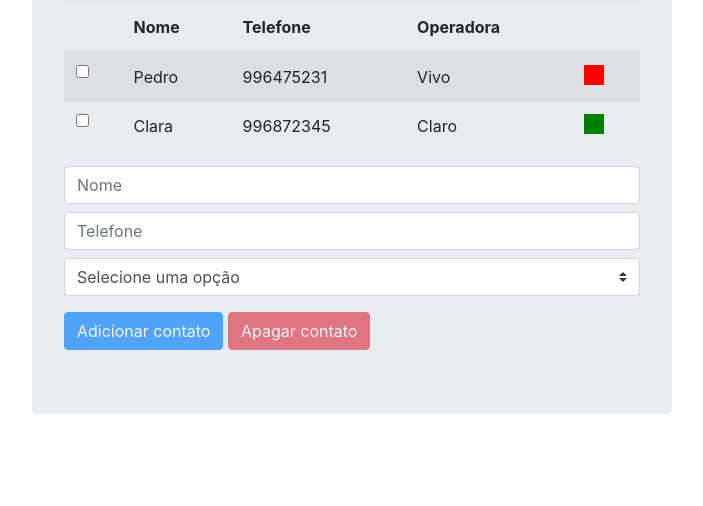
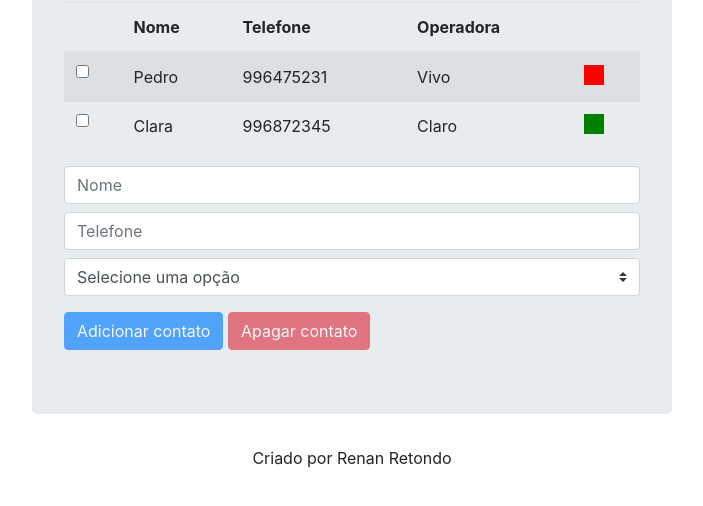
Before and after one commit to rmr93/angularjs-listatelefonica, a website: page index.html in a window 1280 px wide. Shown: the part 166-672 px from the top of the page, without its empty margins (288-991 px from the left). Drawn offline with nearby package versions, Linux system fonts and the light colour scheme.

Commit message:
Diretiva: ngInclude

```diff
--- /dev/null
+++ b/footer.html
@@ -0,0 +1,3 @@
+<div style="width: 100%; text-align: center">
+    Criado por Renan Retondo
+</div>
--- a/index.html
+++ b/index.html
@@ -86,5 +86,16 @@
         <button class="btn btn-primary" ng-click="addContact(contact)" ng-disabled="!contact.name || !contact.phone || !contact.carrier ">Adicionar contato</button>
         <button class="btn btn-danger" ng-click="removeContacts(contacts)" ng-disabled="!isSelectedContacts()">Apagar contato</button>
     </div>
+    <div ng-include="'footer.html'"></div> <!-- Attention: Doesn't work with file protocol -->
 </body>
 </html>
+
+<!--
+    ngOptions:
+        -> labelAndValue for arrayRow in array
+        -> value as label for arrayRow in array
+        -> labelAndValue group by group.value for arrayRow in array
+
+    ngHide, ngShow: Set display to none
+    ngIf: Remove element from DOM
+-->
```
